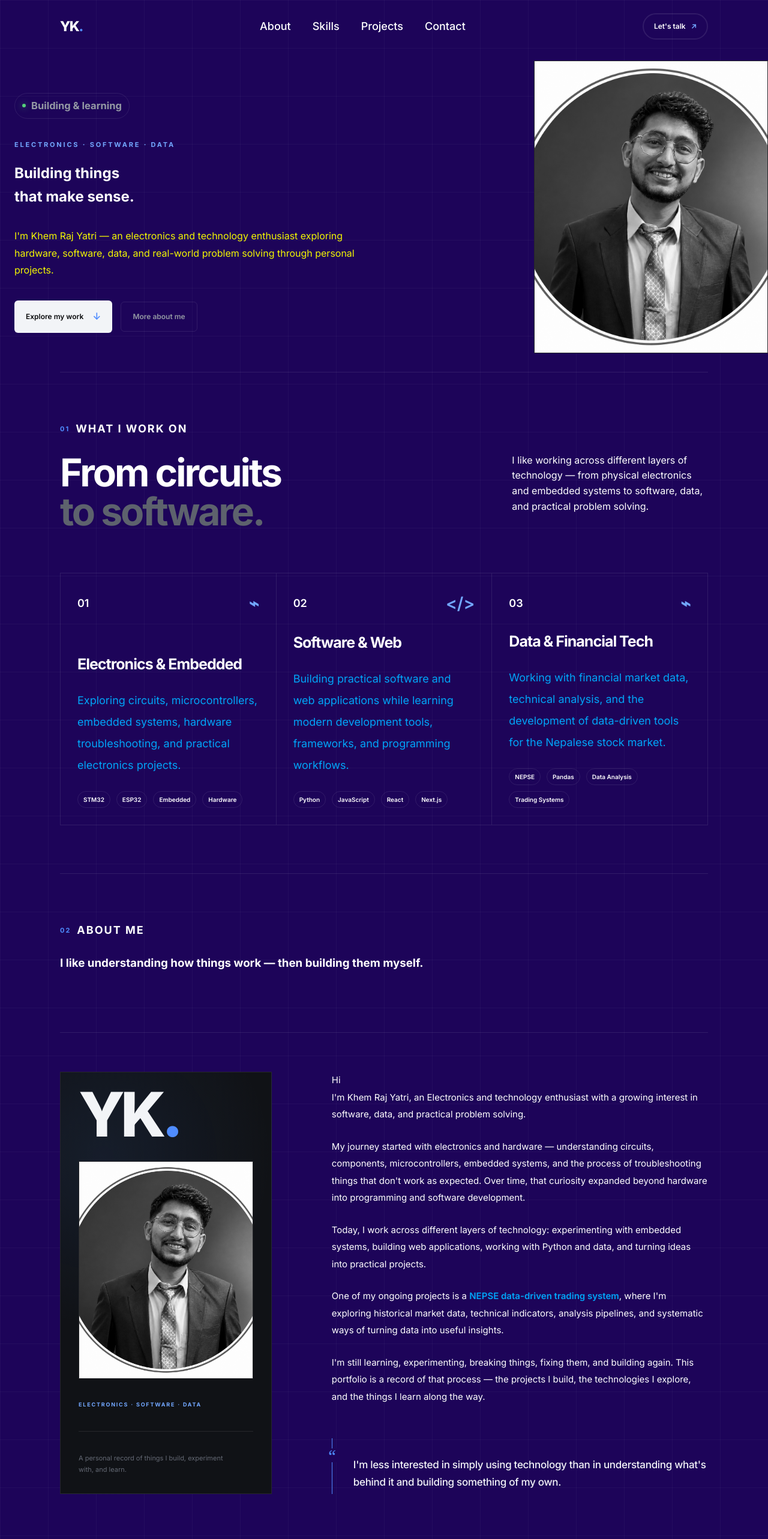
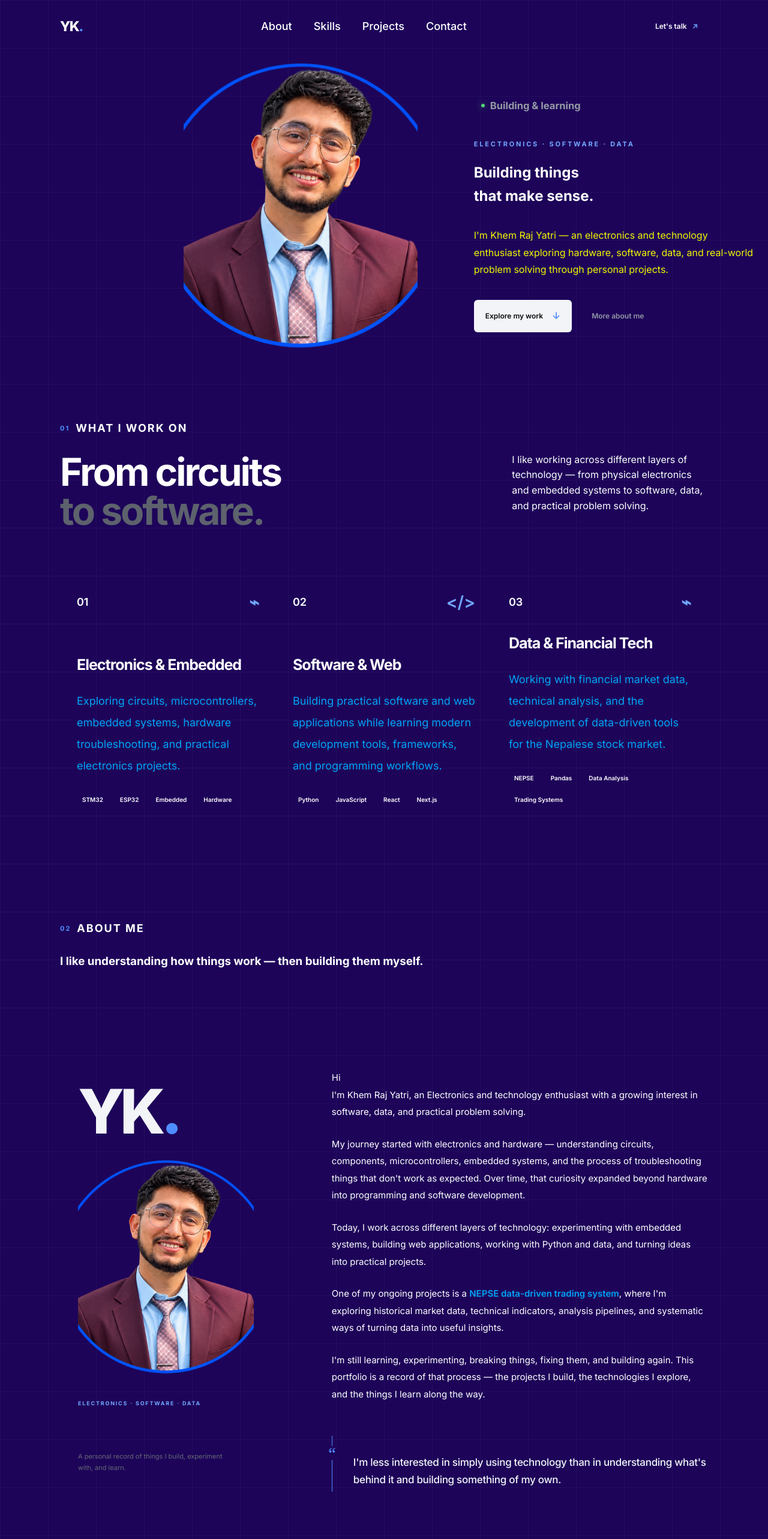
Before and after one commit to RajKhem/yk-portfolio, a Next.js app: page / in a window 1280 px wide. Shown: the top 2566 px of the page at 60% size. Built offline with nearby package versions, Linux system fonts and the light colour scheme.

Commit message:
Update portfolio avatar

```diff
--- a/app/globals.css
+++ b/app/globals.css
@@ -4,7 +4,7 @@
   --background: #1d0459;
   --surface: #101216;
   --surface-light: #15171c;
-  --border: rgba(255, 255, 255, 0.09);
+  /* --border: rgba(255, 255, 255, 0.09); */
   --border-hover: rgba(255, 255, 255, 0.18);
 
   --text: #f2f4f7;
@@ -367,7 +367,6 @@ color: var(--accent);
   align-items: center;
   transform: translateY(35px);
   /* transform: translateX(-25px); */
-  border-radius: 5px;
 }
 
 .hero-image-wrap {
@@ -379,7 +378,7 @@ color: var(--accent);
   overflow: hidden;
 
   border: 1px solid var(--border);
-  background: var(--surface);
+
 }
 
 .hero-image-wrap img {
@@ -390,7 +389,7 @@ color: var(--accent);
 
   object-fit: cover;
 
-  filter: grayscale(100%);
+  /* filter: grayscale(100%); */
 
   transition:
     transform 0.6s ease,
@@ -398,8 +397,7 @@ color: var(--accent);
 }
 
 .hero-image-wrap:hover img {
-  transform: scale(1.03);
-  filter: grayscale(65%);
+  transform: scale(1.04);
 }
 
 .hero-image-overlay {
@@ -546,22 +544,10 @@ color: var(--accent);
 .about-profile {
   position: relative;
   min-height: 360px;
-
   display: flex;
   flex-direction: column;
   justify-content: space-between;
-
   padding: 30px;
-
-  background:
-    radial-gradient(
-      circle at 20% 20%,
-      rgba(79, 140, 255, 0.09),
-      transparent 45%
-    ),
-    var(--surface);
-
-  border: 1px solid var(--border);
 }
 
 .about-profile-mark {
--- a/app/page.js
+++ b/app/page.js
@@ -81,7 +81,14 @@ export default function Home() {
 <section className="hero-section">
   <div className="hero-main">
 
-    {/* Left Content */}
+    {/* Right Content */}
+    <div className="hero-visual">
+      <div className="hero-image-wrap">
+        <img src="yk.png" alt="Khem Raj Yatri — Electronics, Software and Technology"/>
+      </div>
+    </div>
+
+     {/* Left Visual */}
     <div className="hero-content">
       <div className="availability">
         <span className="status-dot" />
@@ -110,13 +117,6 @@ export default function Home() {
         <a href="#about" className="secondary-button">
           More about me
         </a>
-      </div>
-    </div>
-
-    {/* Right Visual */}
-    <div className="hero-visual">
-      <div className="hero-image-wrap">
-        <img src="yk.png" alt="Khem Raj Yatri — Electronics, Software and Technology"/>
       </div>
     </div>
 
```
Also changed, not shown: public/yk.png.
